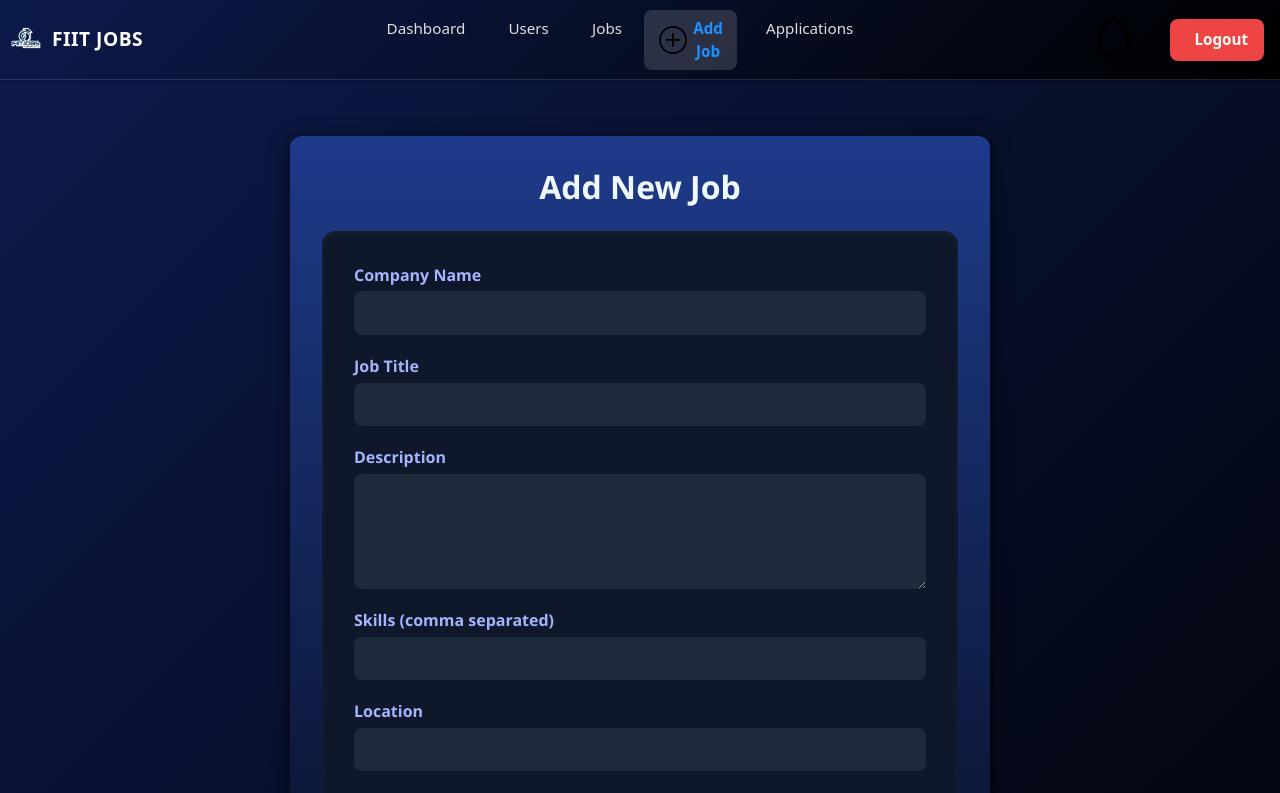
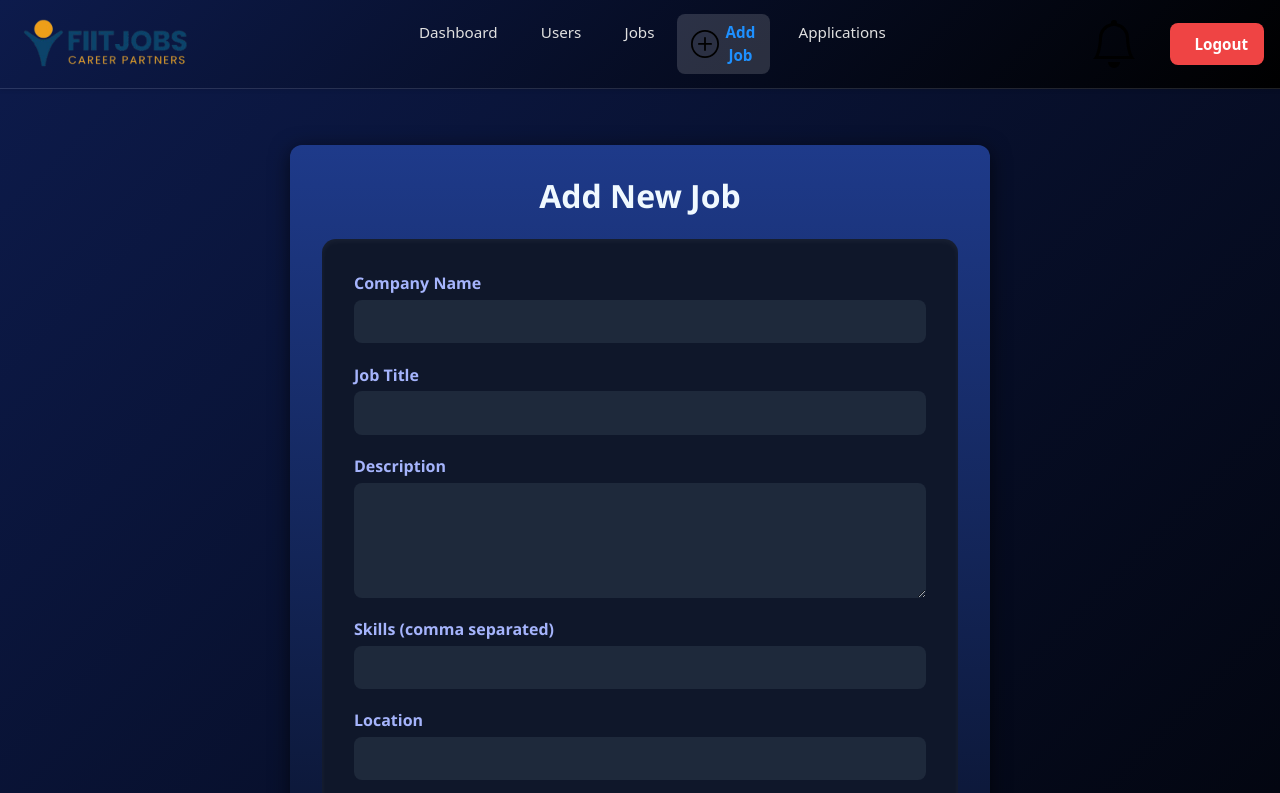
Before and after one commit to P-MUGILVANNAN/fiit-admin, a React (Vite) app: page /jobs/add in a window 1280 px wide. Shown: the top 793 px of the page. Built offline with nearby package versions, Linux system fonts and the light colour scheme.

Commit message:
add logos

```diff
--- a/index.html
+++ b/index.html
@@ -3,9 +3,9 @@
 
 <head>
   <meta charset="UTF-8" />
-  <link rel="icon" type="image/svg+xml" href="/vite.svg" />
+  <link rel="icon" href="/fiit-jobs.ico" />
   <meta name="viewport" content="width=device-width, initial-scale=1.0" />
-  <title>FIIT JOBS - Admin</title>
+  <title>FIIT JOBS - ADMIN PANEL</title>
 </head>
 
 <body>
--- a/src/components/Header.jsx
+++ b/src/components/Header.jsx
@@ -107,7 +107,6 @@ export default function Header() {
           to="/dashboard"
         >
           <img src={Logo} alt="Logo" className="brand-logo" />
-          <span className="fw-bold company-name">FIIT JOBS</span>
         </Link>
 
         {/* Mobile toggle */}
--- a/src/styles/Header.css
+++ b/src/styles/Header.css
@@ -14,8 +14,7 @@
 }
 
 .brand-logo {
-  width: 36px !important;
-  height: 36px !important;
+  width: 200px !important;
   object-fit: contain !important;
 }
 
```
Also changed, not shown: src/assets/Logo.png, 1 other file (tests, documents, lock files or other folders).
